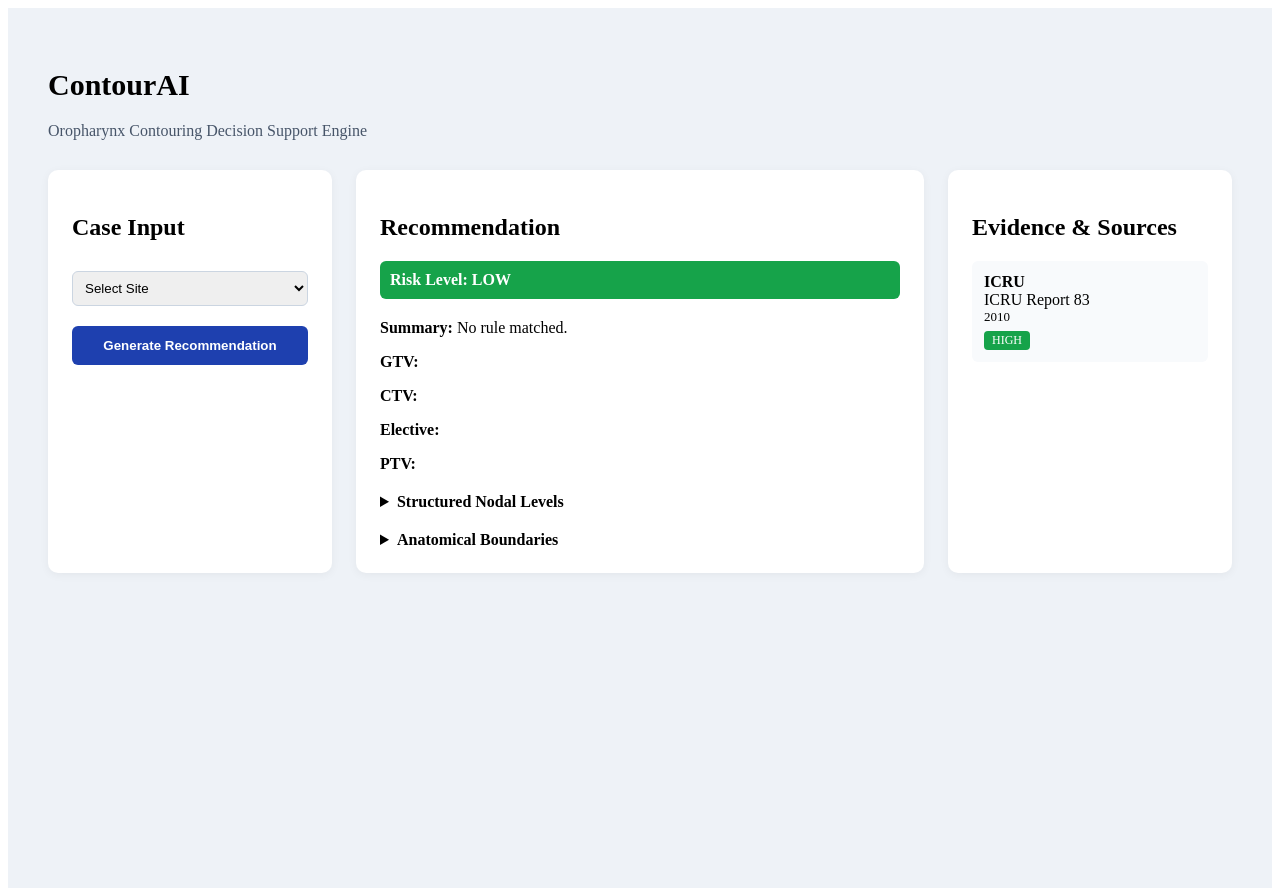
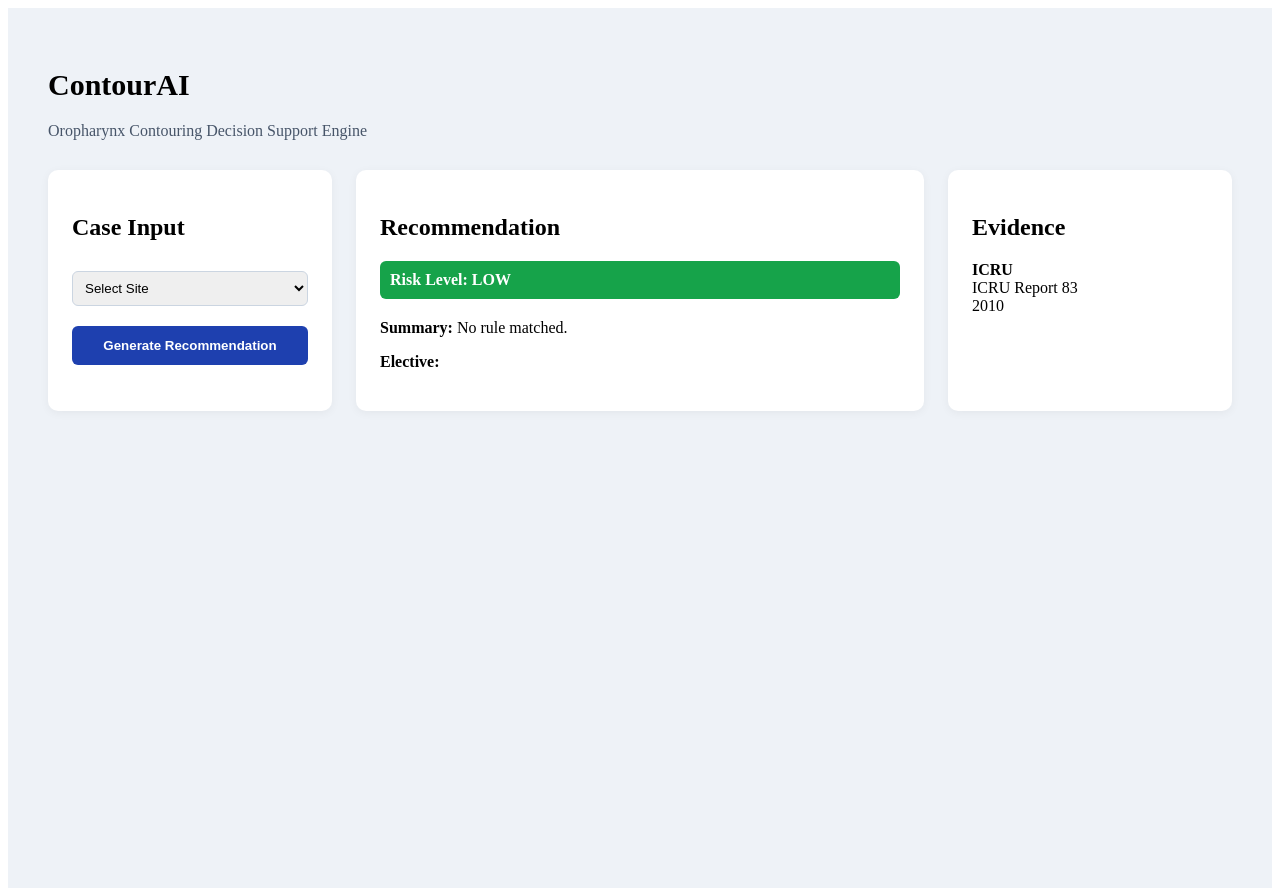
Before and after one commit to Bubblycommandant/Contourai, a Next.js app: page / in a window 1280 px wide. Both pictures are taken after a click on the button "Generate Recommendation". Built offline with nearby package versions, Linux system fonts and the light colour scheme.

Commit message:
Update page.tsx

```diff
--- a/app/page.tsx
+++ b/app/page.tsx
@@ -10,6 +10,8 @@ export default function Home() {
     tStage: "",
     nStage: "",
     eneStatus: "Not Present",
+    hpvStatus: "Unknown",
+    tumorLaterality: "Lateralized",
   });
 
   const [result, setResult] = useState<Recommendation | null>(null);
@@ -33,7 +35,6 @@ export default function Home() {
 
       <div style={{ display: "grid", gridTemplateColumns: "1fr 2fr 1fr", gap: 24 }}>
 
-        {/* CASE INPUT */}
         <div style={card}>
           <h2>Case Input</h2>
 
@@ -81,6 +82,27 @@ export default function Home() {
                 <option>Macroscopic</option>
                 <option>Present (unspecified)</option>
               </select>
+
+              <select
+                value={form.hpvStatus}
+                onChange={(e) => setForm({ ...form, hpvStatus: e.target.value })}
+                style={input}
+              >
+                <option>Unknown</option>
+                <option>Positive</option>
+                <option>Negative</option>
+              </select>
+
+              <select
+                value={form.tumorLaterality}
+                onChange={(e) =>
+                  setForm({ ...form, tumorLaterality: e.target.value })
+                }
+                style={input}
+              >
+                <option>Lateralized</option>
+                <option>Midline / Crossing midline</option>
+              </select>
             </>
           )}
 
@@ -89,19 +111,11 @@ export default function Home() {
           </button>
         </div>
 
-        {/* RECOMMENDATION */}
         <div style={card}>
           <h2>Recommendation</h2>
 
-          {!result && (
-            <p style={{ color: "#64748b" }}>
-              Enter case parameters and generate recommendation.
-            </p>
-          )}
-
           {result && (
             <>
-              {/* RISK STRIP */}
               <div
                 style={{
                   backgroundColor: riskColors[result.riskLevel],
@@ -116,69 +130,27 @@ export default function Home() {
               </div>
 
               <p><strong>Summary:</strong> {result.summary}</p>
-              <p><strong>GTV:</strong> {result.gtv}</p>
-              <p><strong>CTV:</strong> {result.ctv}</p>
               <p><strong>Elective:</strong> {result.electiveText}</p>
-              <p><strong>PTV:</strong> {result.ptv}</p>
-
-              {result.deepExtensions.length > 0 && (
-                <div style={{ marginTop: 20 }}>
-                  <h3>Deep Space Extensions</h3>
-                  <ul>
-                    {result.deepExtensions.map((d, i) => (
-                      <li key={i}>{d}</li>
-                    ))}
-                  </ul>
-                </div>
-              )}
-
-              <details style={{ marginTop: 20 }}>
-                <summary style={{ cursor: "pointer", fontWeight: 600 }}>
-                  Structured Nodal Levels
-                </summary>
-                <pre style={codeBlock}>
-{JSON.stringify(
-  {
-    laterality: result.laterality,
-    includedLevels: result.includedLevels,
-  },
-  null,
-  2
-)}
-                </pre>
-              </details>
-
-              <details style={{ marginTop: 20 }}>
-                <summary style={{ cursor: "pointer", fontWeight: 600 }}>
-                  Anatomical Boundaries
-                </summary>
-                <pre style={codeBlock}>
-{JSON.stringify(result.levelBoundaries, null, 2)}
-                </pre>
-              </details>
             </>
           )}
         </div>
 
-        {/* EVIDENCE */}
         <div style={card}>
-          <h2>Evidence & Sources</h2>
+          <h2>Evidence</h2>
           {result &&
             result.citations.map((c, i) => (
-              <div key={i} style={citation}>
+              <div key={i}>
                 <strong>{c.organization}</strong>
                 <div>{c.title}</div>
-                <div style={{ fontSize: 13 }}>{c.year}</div>
-                <span style={badge}>{c.evidence}</span>
+                <div>{c.year}</div>
               </div>
             ))}
         </div>
+
       </div>
     </div>
   );
 }
-
-/* STYLES */
 
 const card = {
   backgroundColor: "white",
@@ -205,28 +177,3 @@ const button = {
   borderRadius: 6,
   fontWeight: 600,
 };
-
-const codeBlock = {
-  marginTop: 10,
-  fontSize: 12,
-  backgroundColor: "#f8fafc",
-  padding: 12,
-  borderRadius: 6,
-};
-
-const citation = {
-  marginBottom: 15,
-  padding: 12,
-  backgroundColor: "#f8fafc",
-  borderRadius: 6,
-};
-
-const badge = {
-  marginTop: 6,
-  display: "inline-block",
-  fontSize: 12,
-  padding: "2px 8px",
-  borderRadius: 4,
-  backgroundColor: "#16a34a",
-  color: "white",
-};
```
